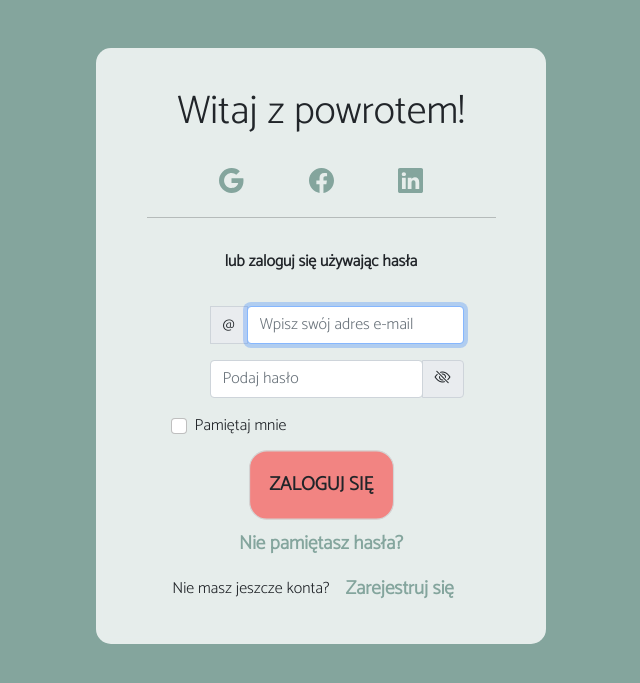
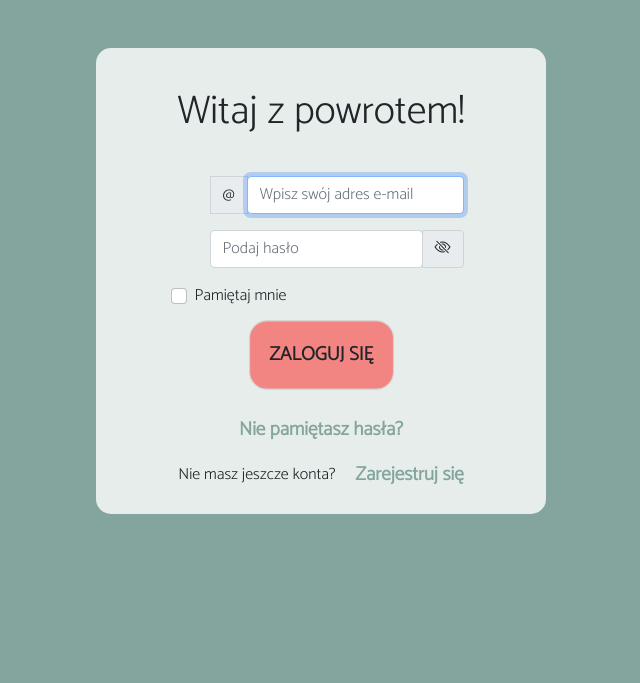
Before and after one commit to Pollinas/personal-budget-app-with-mvc-framework, a PHP site: page /posts/login in a window 1280 px wide. Shown: the top 683 px of the page, without its empty margins (319-959 px from the left). Run offline with PHP 8.4, Linux system fonts and the light colour scheme; some libraries are stand-ins or nearby versions.

Commit message:
Corrected all forms in the project including responisivness to smaller screens

```diff
--- a/App/Views/AddIncome/new.html
+++ b/App/Views/AddIncome/new.html
@@ -31,7 +31,7 @@
     {% endif %}
 
     <form method="post" action="/addincome/create" id="formIncome">
-        <div class="container d-flex flex-md-row flex-column align-items-center justify-content-center px-5 p-md-1">
+        <div class="container d-flex flex-md-row flex-column align-items-center justify-content-center m-md-2 px-md-2">
             <div class="input-group">
                 <label for="amount" class="form-label align-self-center m-1">KWOTA PRZYCHODU</label>
                 <span class="input-group-text">PLN</span>
@@ -47,7 +47,7 @@
 
         <div
             class="container d-flex align-items-center justify-content-center flex-column mx-auto my-3 px-md-5 py-md-3">
-            <div class="input-group  m-3 px-5">
+            <div class="input-group my-2">
                 <label for="category"></label>
                 <span class="input-group-text"><svg xmlns="http://www.w3.org/2000/svg" width="16" height="16"
                         fill="currentColor" class="bi bi-bookmark" viewBox="0 0 16 16">
@@ -62,7 +62,7 @@
                 </select>
             </div>
 
-            <div class="m-2">
+            <div class="my-2 my-md-4">
                 <input type="text" class="form-control" name="comment" id="comment"
                     placeholder="Komentarz (opcjonalnie)">
             </div>
--- a/App/Views/Login/new.html
+++ b/App/Views/Login/new.html
@@ -30,37 +30,15 @@
     <h1 class="display-6 text-center p-3">Witaj z powrotem!</h1>
     <form method="post" action="/login/create">
 
-        <div
-            class="social-container p-2 align-items-center justify-content-evenly d-flex align-items-center justify-content-center">
-            <a href="#" class="social"><svg xmlns="http://www.w3.org/2000/svg" width="25" height="25"
-                    fill="currentColor" style="color:#84A59D" class="bi bi-google" viewBox="0 0 16 16">
-                    <path
-                        d="M15.545 6.558a9.42 9.42 0 0 1 .139 1.626c0 2.434-.87 4.492-2.384 5.885h.002C11.978 15.292 10.158 16 8 16A8 8 0 1 1 8 0a7.689 7.689 0 0 1 5.352 2.082l-2.284 2.284A4.347 4.347 0 0 0 8 3.166c-2.087 0-3.86 1.408-4.492 3.304a4.792 4.792 0 0 0 0 3.063h.003c.635 1.893 2.405 3.301 4.492 3.301 1.078 0 2.004-.276 2.722-.764h-.003a3.702 3.702 0 0 0 1.599-2.431H8v-3.08h7.545z" />
-                </svg></a>
-            <a href="#" class="social"><svg xmlns="http://www.w3.org/2000/svg" width="25" height="25"
-                    fill="currentColor" style="color:#84A59D" class="bi bi-facebook" viewBox="0 0 16 16">
-                    <path
-                        d="M16 8.049c0-4.446-3.582-8.05-8-8.05C3.58 0-.002 3.603-.002 8.05c0 4.017 2.926 7.347 6.75 7.951v-5.625h-2.03V8.05H6.75V6.275c0-2.017 1.195-3.131 3.022-3.131.876 0 1.791.157 1.791.157v1.98h-1.009c-.993 0-1.303.621-1.303 1.258v1.51h2.218l-.354 2.326H9.25V16c3.824-.604 6.75-3.934 6.75-7.951z" />
-                </svg></a>
-            <a href="#" class="social"><svg xmlns="http://www.w3.org/2000/svg" width="25" height="25"
-                    fill="currentColor" style="color:#84A59D" class="bi bi-linkedin" viewBox="0 0 16 16">
-                    <path
-                        d="M0 1.146C0 .513.526 0 1.175 0h13.65C15.474 0 16 .513 16 1.146v13.708c0 .633-.526 1.146-1.175 1.146H1.175C.526 16 0 15.487 0 14.854V1.146zm4.943 12.248V6.169H2.542v7.225h2.401zm-1.2-8.212c.837 0 1.358-.554 1.358-1.248-.015-.709-.52-1.248-1.342-1.248-.822 0-1.359.54-1.359 1.248 0 .694.521 1.248 1.327 1.248h.016zm4.908 8.212V9.359c0-.216.016-.432.08-.586.173-.431.568-.878 1.232-.878.869 0 1.216.662 1.216 1.634v3.865h2.401V9.25c0-2.22-1.184-3.252-2.764-3.252-1.274 0-1.845.7-2.165 1.193v.025h-.016a5.54 5.54 0 0 1 .016-.025V6.169h-2.4c.03.678 0 7.225 0 7.225h2.4z" />
-                </svg></a>
-        </div>
-        <hr>
-        <div class="d-flex align-self-center p-3 fw-bold align-items-center justify-content-center"><span>lub zaloguj
-                się używając hasła</span></div>
 
-
-        <div class="input-group d-flex align-self-center m-3 px-5">
+        <div class="input-group d-flex align-self-center m-md-3 px-md-5">
             <label for="email" class="form-label"> </label>
             <span class="input-group-text">@</span>
             <input type="email" name="email" class="form-control rounded" id="email" aria-describedby="email"
                 placeholder="Wpisz swój adres e-mail" required value="{{ email }}" autofocus>
         </div>
 
-        <div class="input-group d-flex m-3 px-5 align-self-center">
+        <div class="input-group d-flex m-md-3 px-md-5 my-3 align-self-center">
             <label for="password" class="form-label"> </label>
             <input type="password" name="password" class="form-control rounded" id="password"
                 aria-describedby="password" placeholder="Podaj hasło" required>
@@ -70,7 +48,7 @@
         <div class="form-check ml-3 px-5">
             <input class="form-check-input" type="checkbox" value="" id="remember_me" name="remember_me" {% if
                 remember_me %} checked {% endif %}>
-            <label class="form-check-label" for="remember_me">
+            <label class="form-check-label text-center" for="remember_me">
                 Pamiętaj mnie
             </label>
         </div>
@@ -79,11 +57,11 @@
         <div class=" d-flex justify-content-center">
             <button type="submit" class="btn m-3 p-3" id="register">ZALOGUJ SIĘ</button>
         </div>
-        <div class="d-flex align-items-center justify-content-center">
-            <a href="/password/forgot" id="forgot">Nie pamiętasz hasła?</a>
+        <div class="d-flex align-items-center justify-content-center text-center my-3">
+            <a href=" /password/forgot" id="forgot">Nie pamiętasz hasła?</a>
         </div>
-        <div class="container d-flex align-items-center justify-content-center">
-            Nie masz jeszcze konta? <a href="/signup/new" class="m-3" id="signUp">Zarejestruj się </a>
+        <div class="container d-flex align-items-center justify-content-evenly text-center flex-column flex-md-row"">
+            Nie masz jeszcze konta? <a href=" /signup/new" id="signUp">Zarejestruj się </a>
         </div>
     </form>
 
--- a/public/stylesheet/sign-up.css
+++ b/public/stylesheet/sign-up.css
@@ -5,11 +5,6 @@ body {
 
 }
 
-.bi:hover{
-	fill: #F6BD60;
-	transition: all 1s ease-out;
-	transform: scale(1.2);
-}
 
 .main{
 	max-width: 450px;
```
Also changed, not shown: App/Views/AddExpense/new.html (+4 -3 lines), App/Views/Signup/new.html (+4 -26 lines), 1 other file.
